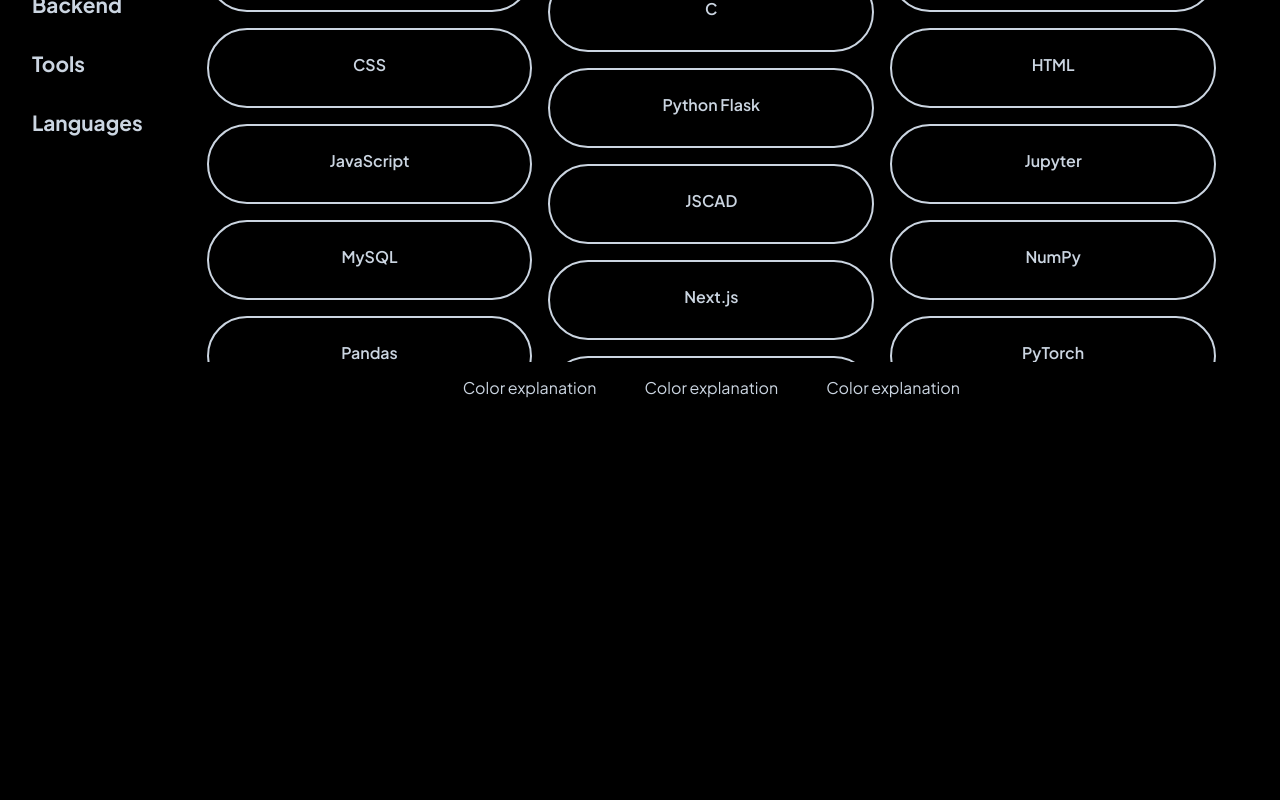
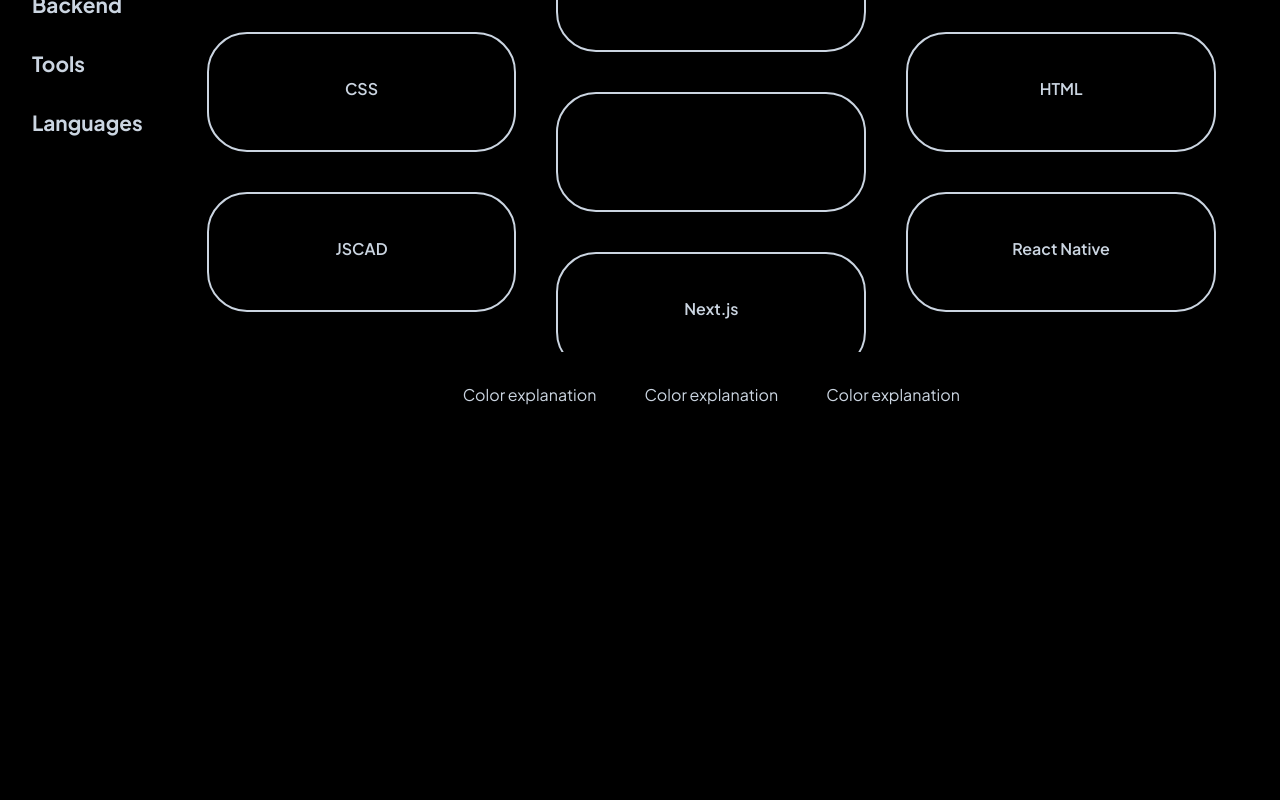
Before and after one commit to dongsub0918/personal-website, a Next.js app: page / in a window 1280 px wide. Shown: the part 1820-2620 px from the top of the page. Built offline with nearby package versions, Linux system fonts and the light colour scheme.

Commit message:
skill grid is almost done - todo: make top and bottom fade effect

```diff
--- /dev/null
+++ b/src/lib/content/skills.ts
@@ -0,0 +1,157 @@
+import { Skill } from "@lib/types/skills";
+
+const skills: Skill[] = [
+  { name: "AWS", level: 3, iconPath: "/skills/aws.svg", category: "Tools" },
+  { name: "C", level: 2, iconPath: "/skills/c.svg", category: "Languages" },
+  { name: "C++", level: 3, iconPath: "/skills/c++.svg", category: "Languages" },
+  { name: "CSS", level: 2, iconPath: "/skills/css.svg", category: "Frontend" },
+  {
+    name: "Python Flask",
+    level: 3,
+    iconPath: "/skills/python.svg",
+    category: "Backend",
+  },
+  {
+    name: "HTML",
+    level: 3,
+    iconPath: "/skills/html.svg",
+    category: "Frontend",
+  },
+  {
+    name: "JavaScript",
+    level: 2,
+    iconPath: "/skills/javascript.svg",
+    category: "Languages",
+  },
+  {
+    name: "JSCAD",
+    level: 1,
+    iconPath: "/skills/jscad.svg",
+    category: "Frontend",
+  },
+  {
+    name: "Jupyter",
+    level: 1,
+    iconPath: "/skills/jupyter.svg",
+    category: "Tools",
+  },
+  {
+    name: "MySQL",
+    level: 2,
+    iconPath: "/skills/mysql.svg",
+    category: "Backend",
+  },
+  {
+    name: "Next.js",
+    level: 3,
+    iconPath: "/skills/nextjs.svg",
+    category: "Frontend",
+  },
+  { name: "NumPy", level: 1, iconPath: "/skills/numpy.svg", category: "Tools" },
+  {
+    name: "Pandas",
+    level: 1,
+    iconPath: "/skills/pandas.svg",
+    category: "Tools",
+  },
+  {
+    name: "Prolog",
+    level: 1,
+    iconPath: "/skills/prolog.svg",
+    category: "Languages",
+  },
+  {
+    name: "PyTorch",
+    level: 1,
+    iconPath: "/skills/pytorch.svg",
+    category: "Tools",
+  },
+  {
+    name: "Python",
+    level: 3,
+    iconPath: "/skills/python.svg",
+    category: "Languages",
+  },
+  {
+    name: "React Native",
+    level: 3,
+    iconPath: "/skills/reactnative.svg",
+    category: "Frontend",
+  },
+  { name: "SEO", level: 1, iconPath: "/skills/seo.svg", category: "Tools" },
+  {
+    name: "Scheme",
+    level: 1,
+    iconPath: "/skills/scheme.svg",
+    category: "Languages",
+  },
+  { name: "SQL", level: 2, iconPath: "/skills/sql.svg", category: "Languages" },
+  {
+    name: "Tailwind CSS",
+    level: 3,
+    iconPath: "/skills/tailwind.svg",
+    category: "Frontend",
+  },
+  {
+    name: "TensorFlow",
+    level: 1,
+    iconPath: "/skills/tensorflow.svg",
+    category: "Tools",
+  },
+  {
+    name: "Three.js",
+    level: 1,
+    iconPath: "/skills/threejs.svg",
+    category: "Frontend",
+  },
+  {
+    name: "TypeScript",
+    level: 3,
+    iconPath: "/skills/typescript.svg",
+    category: "Languages",
+  },
+  {
+    name: "Web Crawling",
+    level: 1,
+    iconPath: "/skills/webcrawling.svg",
+    category: "Tools",
+  },
+  {
+    name: "WebSocket",
+    level: 2,
+    iconPath: "/skills/websocket.svg",
+    category: "Backend",
+  },
+  {
+    name: "NextAuth",
+    level: 2,
+    iconPath: "/skills/nextauth.svg",
+    category: "Tools",
+  },
+  {
+    name: "Google API",
+    level: 2,
+    iconPath: "/skills/googleapi.svg",
+    category: "Tools",
+  },
+  {
+    name: "Firebase",
+    level: 1,
+    iconPath: "/skills/firebase.svg",
+    category: "Tools",
+  },
+  {
+    name: "AWS SDK",
+    level: 3,
+    iconPath: "/skills/awssdk.svg",
+    category: "Backend",
+  },
+  {
+    name: "React",
+    level: 3,
+    iconPath: "/skills/react.svg",
+    category: "Frontend",
+  },
+];
+
+export default skills;
--- /dev/null
+++ b/src/lib/types/skills.ts
@@ -0,0 +1,8 @@
+interface Skill {
+  name: string;
+  level: 0 | 1 | 2 | 3;
+  iconPath: string;
+  category: "Frontend" | "Backend" | "Tools" | "Languages";
+}
+
+export type { Skill };
--- /dev/null
+++ b/src/lib/utils/processSkills.ts
@@ -0,0 +1,68 @@
+import { Skill } from "@lib/types/skills";
+import skills from "@lib/content/skills";
+
+export default function processSkills(): { [key: string]: Skill[] } {
+  const categories = ["Frontend", "Backend", "Tools", "Languages"];
+
+  // Sort skills by category order defined in categories array
+  const sortedSkills = [...skills].sort((a, b) => {
+    const categoryIndexA = categories.indexOf(a.category);
+    const categoryIndexB = categories.indexOf(b.category);
+    return categoryIndexA - categoryIndexB;
+  });
+
+  // Group skills by category
+  const skillsByCategory: { [key: string]: Skill[] } = {};
+  categories.forEach((category) => {
+    skillsByCategory[category] = sortedSkills.filter(
+      (skill) => skill.category === category
+    );
+  });
+
+  // Helper function to create empty skill
+  const createEmptySkill = (category: string): Skill => ({
+    name: "",
+    level: 0,
+    iconPath: "",
+    category: category as "Frontend" | "Backend" | "Tools" | "Languages",
+  });
+
+  // Process each category
+  const processedSkillsByCategory: { [key: string]: Skill[] } = {};
+
+  categories.forEach((category) => {
+    const categorySkills = skillsByCategory[category];
+    let currentSkills = [...categorySkills];
+
+    // 1. Make count a multiple of 3 by adding placeholders
+    const currentCount = currentSkills.length;
+    const targetCount = Math.ceil(currentCount / 3) * 3;
+    const placeholdersNeeded = targetCount - currentCount;
+
+    // Add placeholders at deterministic positions (excluding first and last)
+    for (let i = 0; i < placeholdersNeeded; i++) {
+      // Use deterministic placement: alternate between middle positions
+      const availablePositions = currentSkills.length - 1; // Exclude first and last
+      const positionIndex = i % availablePositions;
+      const insertIndex = positionIndex + 1; // +1 to skip first position
+      currentSkills.splice(insertIndex, 0, createEmptySkill(category));
+    }
+
+    // 2. Add 3 empty skills at start and end
+    const startPlaceholders = Array(3)
+      .fill(null)
+      .map(() => createEmptySkill(category));
+    const endPlaceholders = Array(3)
+      .fill(null)
+      .map(() => createEmptySkill(category));
+
+    const finalCategorySkills = [
+      ...startPlaceholders,
+      ...currentSkills,
+      ...endPlaceholders,
+    ];
+    processedSkillsByCategory[category] = finalCategorySkills;
+  });
+
+  return processedSkillsByCategory;
+}
--- a/src/ui/skillsSection/miniNav/miniNav.module.css
+++ b/src/ui/skillsSection/miniNav/miniNav.module.css
@@ -15,12 +15,12 @@
   position: absolute;
   bottom: -4px;
   left: 0;
-  width: calc(100% + 2rem);
+  width: 100%;
   height: 2px;
   background-color: var(--foreground);
   transform: scaleX(0);
   transform-origin: left;
-  transition: transform var(--transition-duration) var(--transition-timing);
+  transition: all var(--transition-duration) var(--transition-timing);
 }
 
 .tab.active::after {
--- a/src/ui/skillsSection/skillScroller/skillScroller.module.css
+++ b/src/ui/skillsSection/skillScroller/skillScroller.module.css
@@ -3,23 +3,28 @@
   flex-direction: column;
   align-items: center;
   width: 100%;
-  height: 60vh;
   position: relative;
   padding: 0 2rem 0 2rem;
-}
-
-.scroller {
-  width: 100%;
-  height: calc(100% - 50px);
-  overflow: auto;
 }
 
 .zigzagGrid {
   display: grid;
   grid-template-columns: 1fr 1fr 1fr;
-  gap: 1rem;
+  gap: 40px;
   width: 100%;
-  min-height: 100%;
+  height: 540px;
+  overflow: auto;
+  /* Create cut-off effect using clip-path */
+  margin: -60px 0 -60px 0;
+  clip-path: inset(60px 0 60px 0);
+  /* Hide scrollbar */
+  scrollbar-width: none; /* Firefox */
+  -ms-overflow-style: none; /* Internet Explorer 10+ */
+}
+
+/* Hide scrollbar for Chrome, Safari and Opera */
+.zigzagGrid::-webkit-scrollbar {
+  display: none;
 }
 
 /* Offset the middle column by half the cell height */
@@ -27,16 +32,18 @@
   transform: translateY(50%);
 }
 
-.skillItem {
+.skillBlockBase {
   background: var(--background);
+  color: var(--foreground);
   border: 2px solid var(--foreground);
   border-radius: 40px;
   text-align: center;
-  min-height: 80px;
+  height: 120px;
   display: flex;
   flex-direction: column;
   justify-content: center;
   align-items: center;
+  transition: all var(--transition-duration) var(--transition-timing);
 }
 
 .skillName {
@@ -44,21 +51,13 @@
   font-size: 1rem;
   margin-bottom: 0.5rem;
   color: var(--foreground);
-}
-
-.skillLevel {
-  font-size: 0.875rem;
-  color: var(--foreground);
+  transition: all var(--transition-duration) var(--transition-timing);
 }
 
 .colorExplanationContainer {
-  position: absolute;
-  bottom: 0;
-  left: 0;
-  right: 0;
-  height: 50px;
   display: flex;
   justify-content: center;
   align-items: center;
   gap: 3rem;
+  padding: 2rem;
 }
--- a/src/ui/skillsSection/skillScroller/skillScroller.tsx
+++ b/src/ui/skillsSection/skillScroller/skillScroller.tsx
@@ -1,56 +1,23 @@
 import styles from "./skillScroller.module.css";
+import processSkills from "@lib/utils/processSkills";
 
 interface SkillScrollerProps {
   activeTab: string;
 }
 
-// Sample skill data - you can replace this with your actual skill data
-const skills = [
-  { name: "AWS", level: "", category: "Tools" },
-  { name: "C", level: "", category: "Languages" },
-  { name: "C++", level: "", category: "Languages" },
-  { name: "CSS", level: "", category: "Frontend" },
-  { name: "Python Flask", level: "", category: "Backend" },
-  { name: "HTML", level: "", category: "Frontend" },
-  { name: "JavaScript", level: "", category: "Languages" },
-  { name: "JSCAD", level: "", category: "Frontend" },
-  { name: "Jupyter", level: "", category: "Tools" },
-  { name: "MySQL", level: "", category: "Backend" },
-  { name: "Next.js", level: "", category: "Frontend" },
-  { name: "NumPy", level: "", category: "Tools" },
-  { name: "Pandas", level: "", category: "Tools" },
-  { name: "Prolog", level: "", category: "Languages" },
-  { name: "PyTorch", level: "", category: "Tools" },
-  { name: "Python", level: "", category: "Languages" },
-  { name: "React Native", level: "", category: "Frontend" },
-  { name: "SEO", level: "", category: "Tools" },
-  { name: "Scheme", level: "", category: "Languages" },
-  { name: "SQL", level: "", category: "Languages" },
-  { name: "Tailwind CSS", level: "", category: "Frontend" },
-  { name: "TensorFlow", level: "", category: "Tools" },
-  { name: "Three.js", level: "", category: "Frontend" },
-  { name: "TypeScript", level: "", category: "Languages" },
-  { name: "Web Crawling", level: "", category: "Tools" },
-  { name: "WebSocket", level: "", category: "Backend" },
-  { name: "NextAuth", level: "", category: "Tools" },
-  { name: "Google API", level: "", category: "Tools" },
-  { name: "Firebase", level: "", category: "Tools" },
-  { name: "AWS SDK", level: "", category: "Tools" },
-  { name: "React", level: "", category: "Frontend" },
-];
+export default function SkillScroller({ activeTab }: SkillScrollerProps) {
+  const processedSkillsByCategory = processSkills();
+  const currentCategorySkills = processedSkillsByCategory[activeTab] || [];
 
-export default function SkillScroller({ activeTab }: SkillScrollerProps) {
+  console.log(processedSkillsByCategory);
   return (
     <div className={styles.container}>
-      <div className={styles.scroller}>
-        <div className={styles.zigzagGrid}>
-          {skills.map((skill, index) => (
-            <div key={index} className={styles.skillItem}>
-              <div className={styles.skillName}>{skill.name}</div>
-              <div className={styles.skillLevel}>{skill.level}</div>
-            </div>
-          ))}
-        </div>
+      <div className={styles.zigzagGrid}>
+        {currentCategorySkills.map((skill, index) => (
+          <div key={index} className={styles.skillBlockBase}>
+            <p className={styles.skillName}>{skill.name}</p>
+          </div>
+        ))}
       </div>
       <div className={styles.colorExplanationContainer}>
         <p>Color explanation</p>
```
